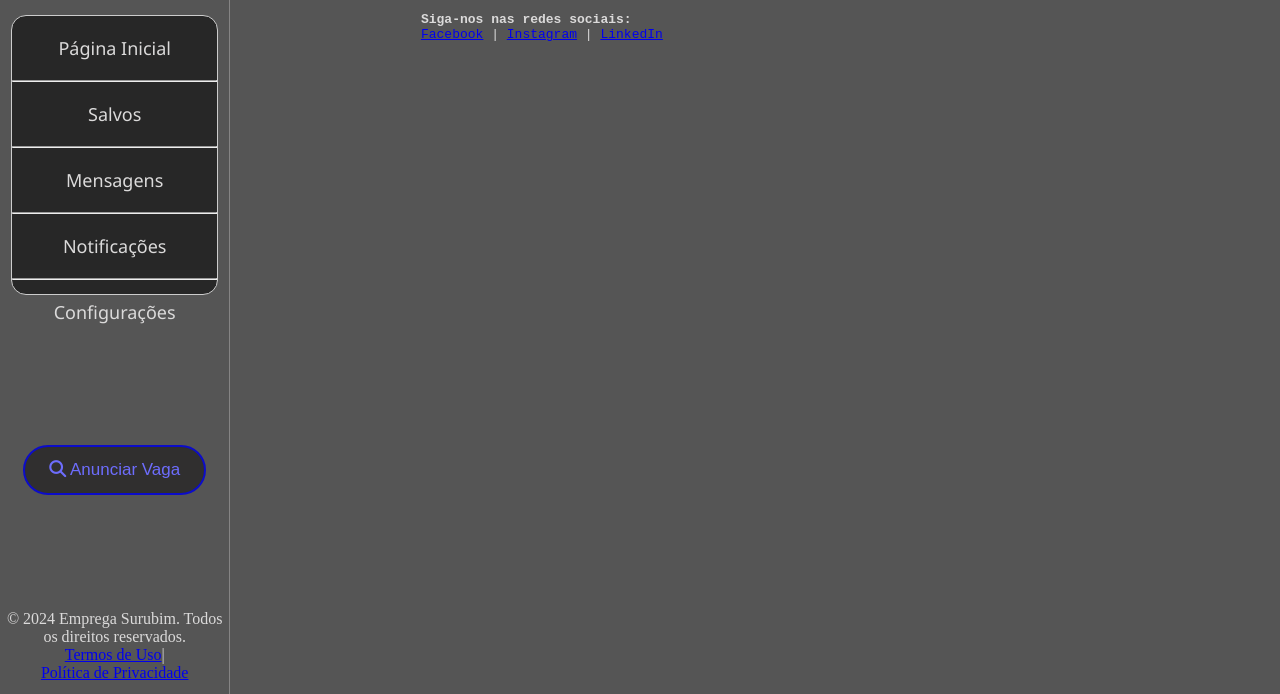
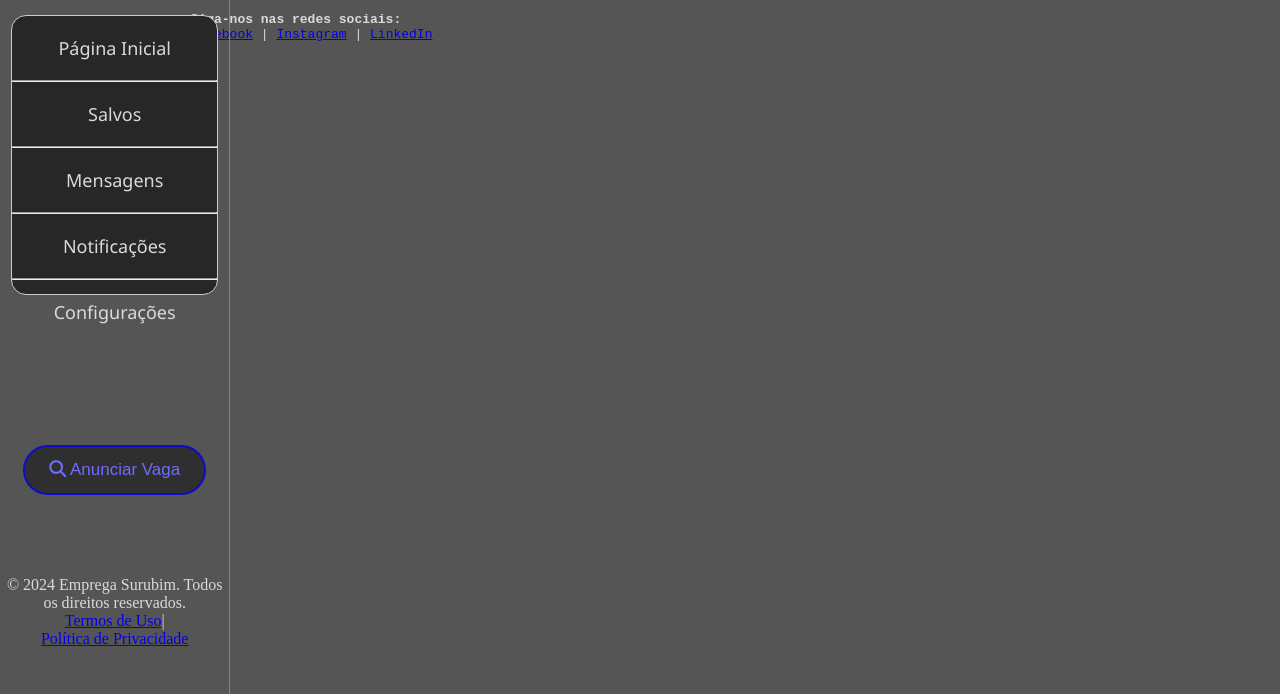
Before and after one commit to Rodrigues-Silva/First, a plain HTML site: page index.html in a window 1280 px wide. Shown: the part 106-800 px from the top of the page. Drawn offline with Linux system fonts and the light colour scheme.

Commit message:
Reajustes realizados na area de navegação

```diff
--- a/CSS/left_perfil.css
+++ b/CSS/left_perfil.css
@@ -7,6 +7,8 @@
 
     display: flex;
     flex-direction: column;
+
+    position: fixed;
 }
 
 nav
--- a/CSS/left_postar.css
+++ b/CSS/left_postar.css
@@ -38,7 +38,7 @@
 
 .fim
 {
-    margin-top: 50%;
+    margin-top: 35%;
 
     display: flex;
     flex-wrap: wrap;
```
